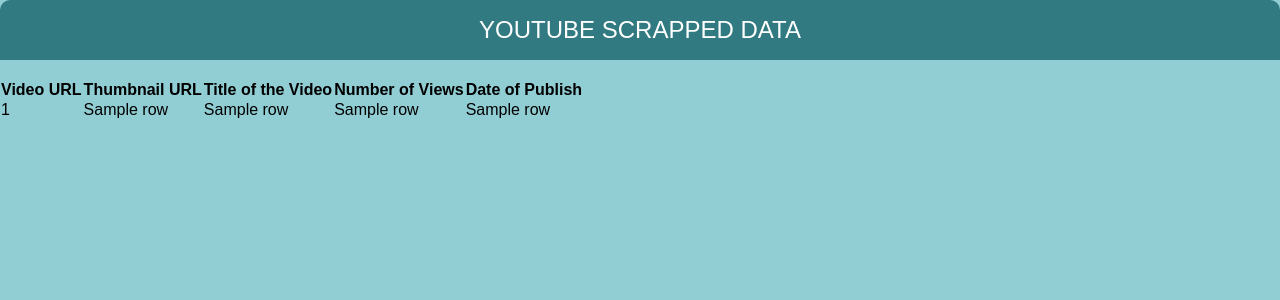
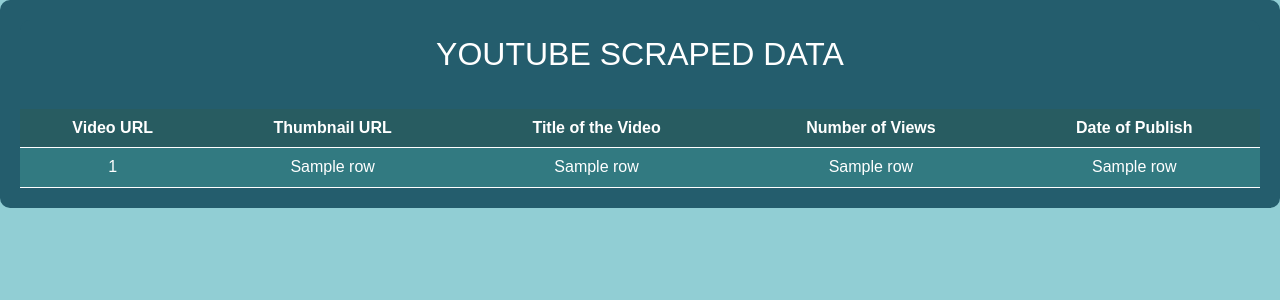
Before and after one commit to Samz-alpha-02/Python-Project-1-Youtube-Web-Scrapping, a Flask app: template templates/results.html in a window 1280 px wide. Shown: the top 300 px of the page. Run offline with Flask 3, Linux system fonts and the light colour scheme; the template is opened without the code that fills it: most values are stand-ins (such as "Sample title", 1, 10 or a date in 2020); some libraries are stand-ins or nearby versions.

Commit message:
Update results.html

```diff
--- a/templates/results.html
+++ b/templates/results.html
@@ -5,13 +5,15 @@
   <meta charset="UTF-8">
   <title>Result Page</title>
   <link rel="stylesheet" href="https://cdnjs.cloudflare.com/ajax/libs/normalize/5.0.0/normalize.min.css">
-  <link rel="stylesheet" href="{{ url_for('static', filename='css/style.css') }}">
+  <link rel="stylesheet" href="{{ url_for('static', filename='css/results-style.css') }}"> <!-- Updated CSS file -->
 </head>
 
 <body>
+  <div class="container">
     <div class="table-users">
-    <div class="header">Youtube Scrapped Data</div>
-    <table cellspacing="0">
+      <div class="header">Youtube Scraped Data</div>
+      <table>
+        <thead>
           <tr>
             <th>Video URL</th>
             <th>Thumbnail URL</th>
@@ -19,6 +21,8 @@
             <th>Number of Views</th>
             <th>Date of Publish</th>
           </tr>
+        </thead>
+        <tbody>
           {% for row in data %}
           <tr>
             <td class="url-cell">{{ row[0] }}</td>
@@ -28,7 +32,9 @@
             <td>{{ row[4] }}</td>
           </tr>
           {% endfor %}
+        </tbody>
       </table>
+    </div>
   </div>
 </body>
 
```
Lines whose indentation alone changed are shown as unchanged.
